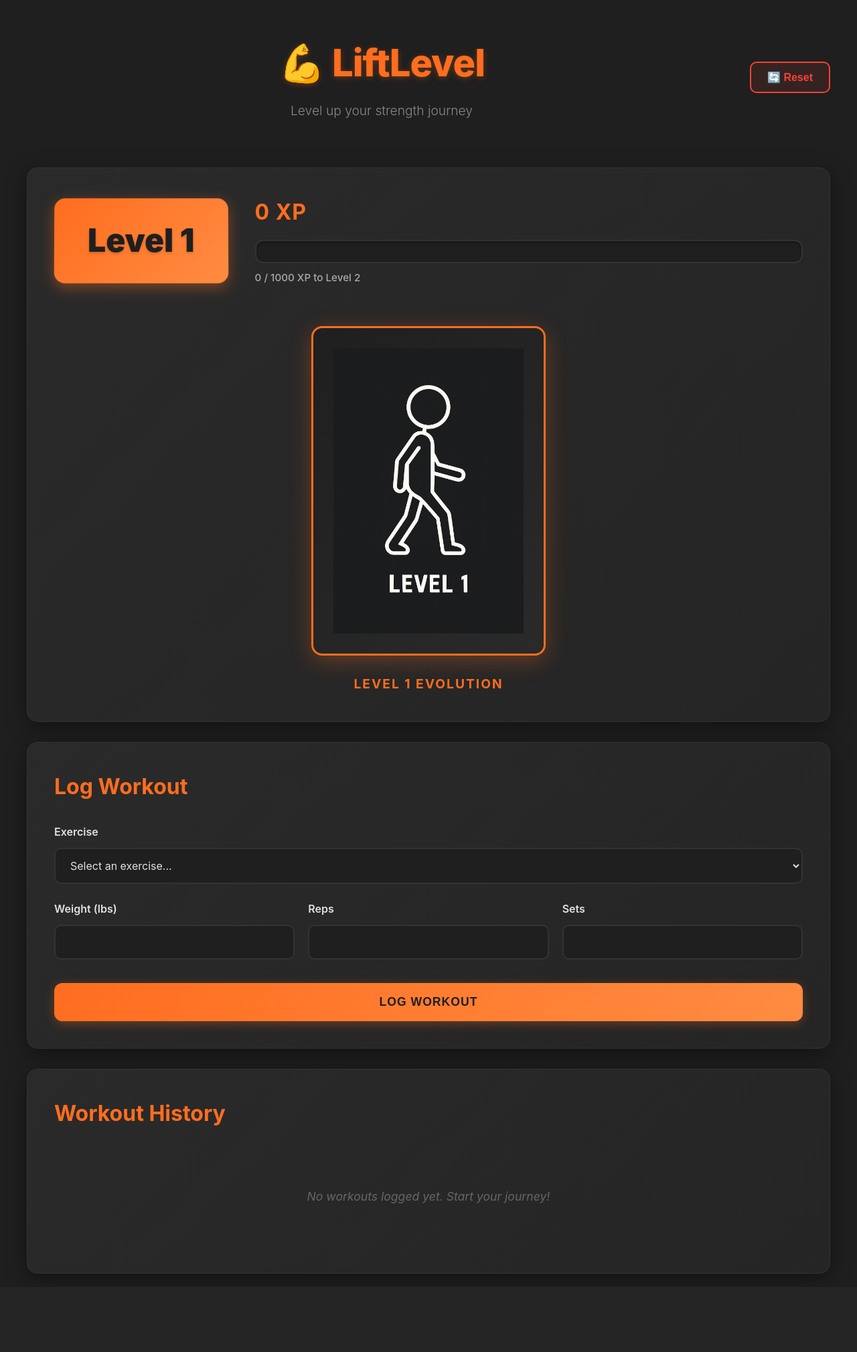
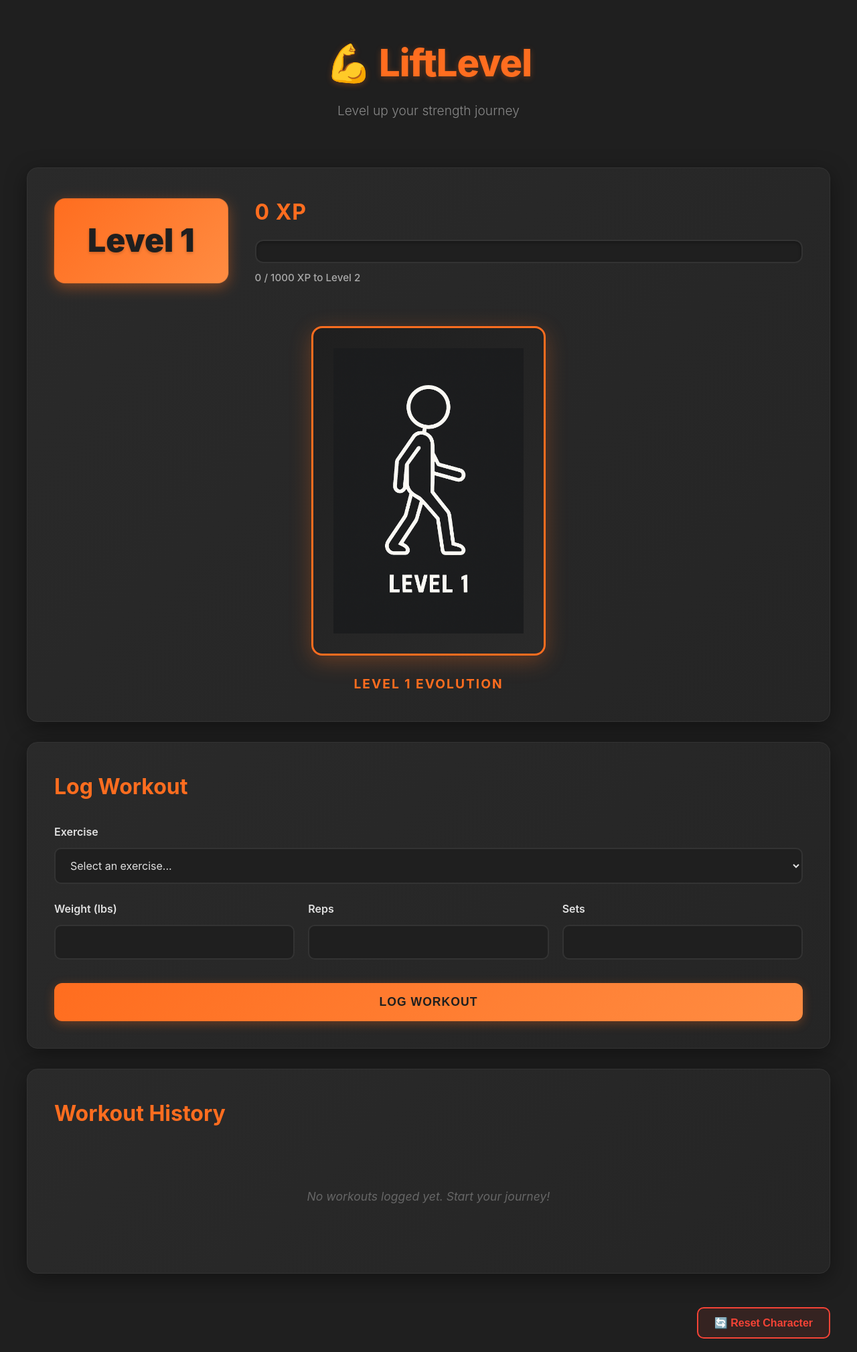
Before and after one commit to niklasjarman/LiftLevel, a Flask app: page / in a window 1280 px wide. Shown: the whole page at 67% size. Before the commit the page ends 1910 px from the top, so only its background shows below. Run offline with Flask 3, Linux system fonts and the light colour scheme; data comes from the database, SQL or seed files in the repository; data that the repository does not hold is empty.

Commit message:
Move reset button to bottom reset section for better UX

```diff
--- a/static/css/style.css
+++ b/static/css/style.css
@@ -72,6 +72,11 @@ header h1 {
 
 .btn-reset:active {
     transform: translateY(0);
+}
+
+.reset-section {
+    margin-top: 20px;
+    text-align: right;
 }
 
 .main-content {
--- a/templates/index.html
+++ b/templates/index.html
@@ -14,7 +14,6 @@
                     <h1>💪 LiftLevel</h1>
                     <p class="tagline">Level up your strength journey</p>
                 </div>
-                <button id="reset-btn" class="btn-reset" title="Reset character">🔄 Reset</button>
             </div>
         </header>
 
@@ -106,6 +105,11 @@
                     {% endif %}
                 </div>
             </section>
+
+            <!-- Reset Section -->
+            <section class="reset-section">
+                <button id="reset-btn" class="btn-reset" title="Reset character">🔄 Reset Character</button>
+            </section>
         </div>
     </div>
 
```
